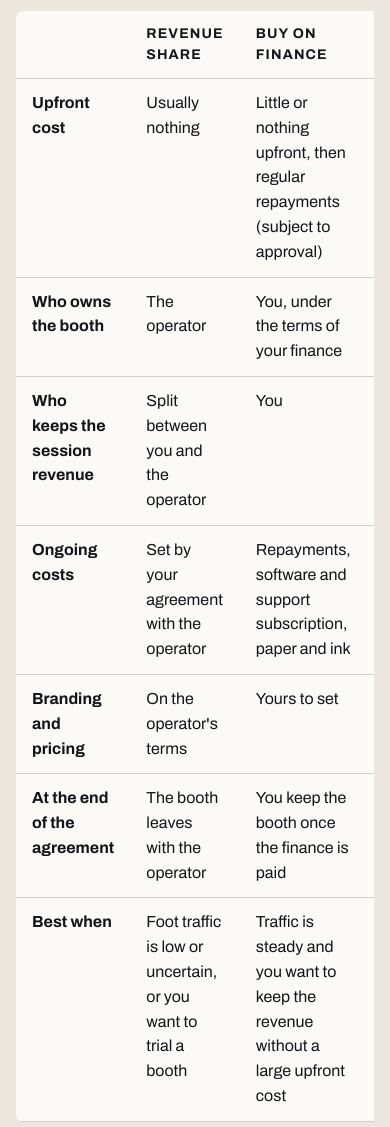
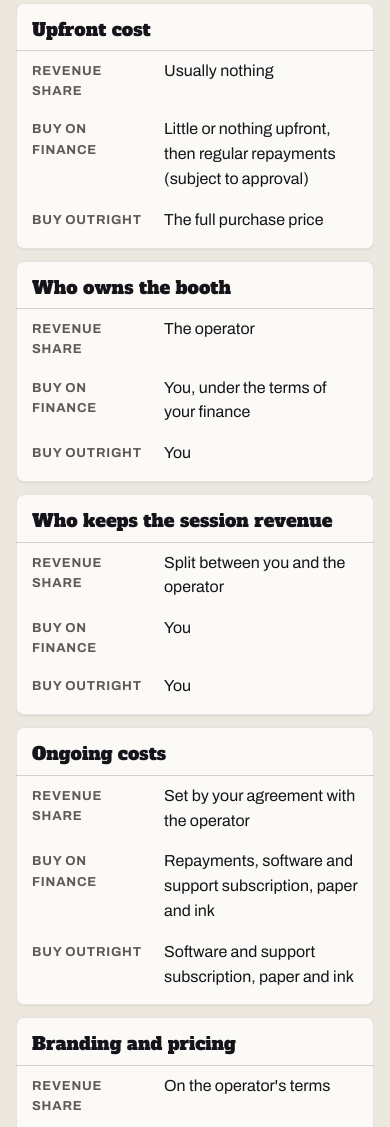
Before and after one commit to sporter93/retro-booth-site, a plain HTML site: page site/photo-booth-revenue-share-vs-buying/index.html in a window 390 px wide. Shown: the part 1090-2217 px from the top of the page. Drawn offline with Linux system fonts and the light colour scheme.

Commit message:
Stack the revenue comparison table on phones
- Below 700px each row becomes a card with the option names as labels,
  so the four-column table no longer squeezes into narrow columns
  that hide part of the comparison
- Desktop layout is unchanged

```diff
--- a/site/photo-booth-revenue-share-vs-buying/index.html
+++ b/site/photo-booth-revenue-share-vs-buying/index.html
@@ -331,6 +331,16 @@
   .prose li { line-height: 1.6; margin-bottom: 6px; }
   .compare td, .compare th { font-size: 16px; }
   .compare tbody th { width: 22%; }
+  /* Phones: each row of the comparison table becomes its own card */
+  @media (max-width: 699px) {
+    .compare.stack thead { position: absolute; width: 1px; height: 1px; overflow: hidden; clip: rect(0 0 0 0); white-space: nowrap; }
+    .compare.stack, .compare.stack tbody, .compare.stack tr, .compare.stack th, .compare.stack td { display: block; width: auto; }
+    .compare.stack { background: none; border-radius: 0; overflow: visible; margin-top: 24px; }
+    .compare.stack tr { background: var(--card); border-radius: 8px; margin-top: 12px; padding-bottom: 8px; box-shadow: 0 1px 2px rgba(22,20,26,0.08), inset 0 0 0 1px rgba(22,20,26,0.10); }
+    .compare.stack tbody th { font-family: var(--font-display); font-weight: 400; font-size: 18px; line-height: 1.2; padding: 16px 16px 10px; }
+    .compare.stack td { display: grid; grid-template-columns: 7.5em 1fr; gap: 12px; border-bottom: 0; padding: 8px 16px; }
+    .compare.stack td::before { content: attr(data-label); font-weight: 700; font-size: 13px; letter-spacing: 0.06em; text-transform: uppercase; color: var(--ink-60); padding-top: 2px; }
+  }
   .calc { display: grid; gap: 16px; grid-template-columns: repeat(auto-fit, minmax(200px, 1fr)); margin-top: 32px; }
   .calc label { display: flex; flex-direction: column; gap: 6px; font-weight: 700; font-size: 15px; }
   .calc input { font: inherit; font-weight: 400; padding: 12px 14px; border: 2px solid var(--black); border-radius: 4px; background: #fff; }
@@ -394,16 +404,16 @@
       <span class="eyebrow">Side by side</span>
       <h2 id="table-title">How revenue share, finance and buying outright compare</h2>
       <div style="overflow-x:auto">
-      <table class="compare">
+      <table class="compare stack">
         <thead><tr><th scope="col"></th><th scope="col">Revenue share</th><th scope="col">Buy on finance</th><th scope="col">Buy outright</th></tr></thead>
         <tbody>
-          <tr><th scope="row">Upfront cost</th><td>Usually nothing</td><td>Little or nothing upfront, then regular repayments (subject to approval)</td><td>The full purchase price</td></tr>
-          <tr><th scope="row">Who owns the booth</th><td>The operator</td><td>You, under the terms of your finance</td><td>You</td></tr>
-          <tr><th scope="row">Who keeps the session revenue</th><td>Split between you and the operator</td><td>You</td><td>You</td></tr>
-          <tr><th scope="row">Ongoing costs</th><td>Set by your agreement with the operator</td><td>Repayments, software and support subscription, paper and ink</td><td>Software and support subscription, paper and ink</td></tr>
-          <tr><th scope="row">Branding and pricing</th><td>On the operator's terms</td><td>Yours to set</td><td>Yours to set</td></tr>
-          <tr><th scope="row">At the end of the agreement</th><td>The booth leaves with the operator</td><td>You keep the booth once the finance is paid</td><td>You already own it</td></tr>
-          <tr><th scope="row">Best when</th><td>Foot traffic is low or uncertain, or you want to trial a booth</td><td>Traffic is steady and you want to keep the revenue without a large upfront cost</td><td>Traffic is steady and you have the capital</td></tr>
+          <tr><th scope="row">Upfront cost</th><td data-label="Revenue share">Usually nothing</td><td data-label="Buy on finance">Little or nothing upfront, then regular repayments (subject to approval)</td><td data-label="Buy outright">The full purchase price</td></tr>
+          <tr><th scope="row">Who owns the booth</th><td data-label="Revenue share">The operator</td><td data-label="Buy on finance">You, under the terms of your finance</td><td data-label="Buy outright">You</td></tr>
+          <tr><th scope="row">Who keeps the session revenue</th><td data-label="Revenue share">Split between you and the operator</td><td data-label="Buy on finance">You</td><td data-label="Buy outright">You</td></tr>
+          <tr><th scope="row">Ongoing costs</th><td data-label="Revenue share">Set by your agreement with the operator</td><td data-label="Buy on finance">Repayments, software and support subscription, paper and ink</td><td data-label="Buy outright">Software and support subscription, paper and ink</td></tr>
+          <tr><th scope="row">Branding and pricing</th><td data-label="Revenue share">On the operator's terms</td><td data-label="Buy on finance">Yours to set</td><td data-label="Buy outright">Yours to set</td></tr>
+          <tr><th scope="row">At the end of the agreement</th><td data-label="Revenue share">The booth leaves with the operator</td><td data-label="Buy on finance">You keep the booth once the finance is paid</td><td data-label="Buy outright">You already own it</td></tr>
+          <tr><th scope="row">Best when</th><td data-label="Revenue share">Foot traffic is low or uncertain, or you want to trial a booth</td><td data-label="Buy on finance">Traffic is steady and you want to keep the revenue without a large upfront cost</td><td data-label="Buy outright">Traffic is steady and you have the capital</td></tr>
         </tbody>
       </table>
       </div>
```
